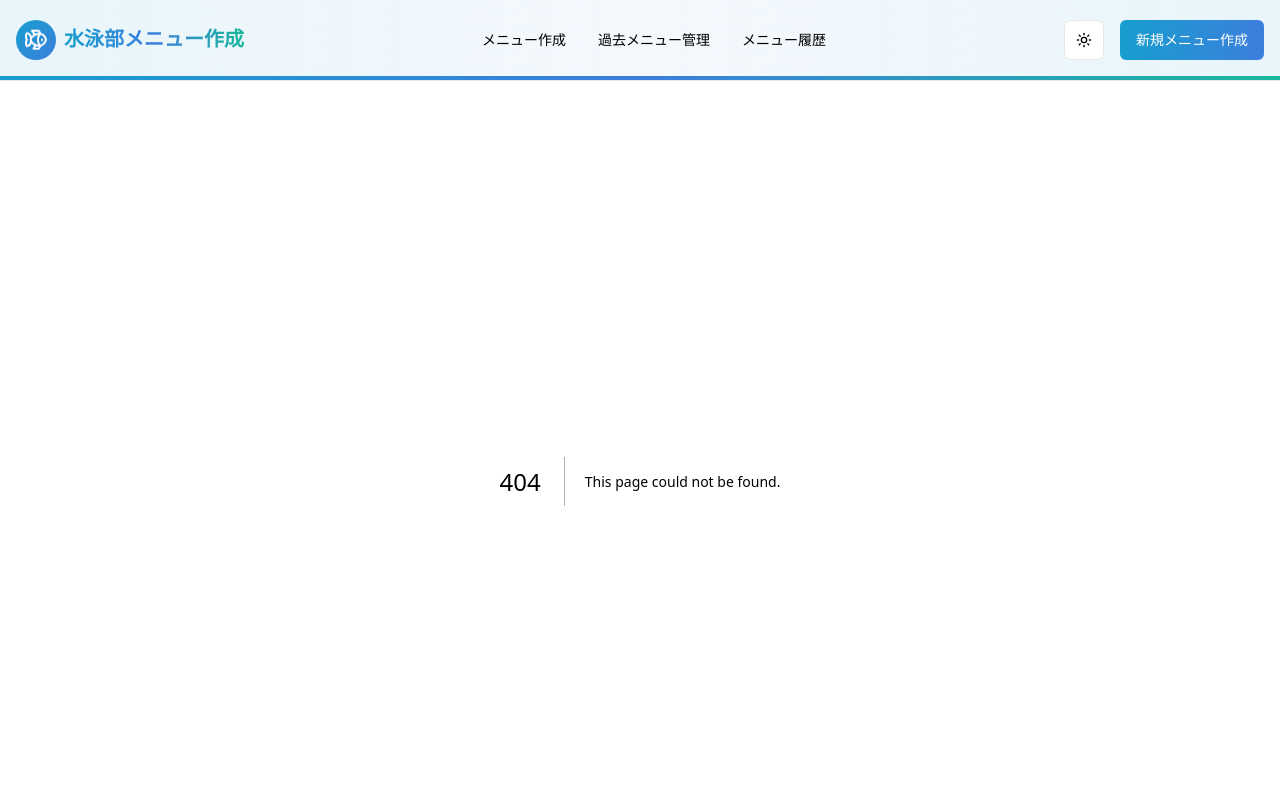
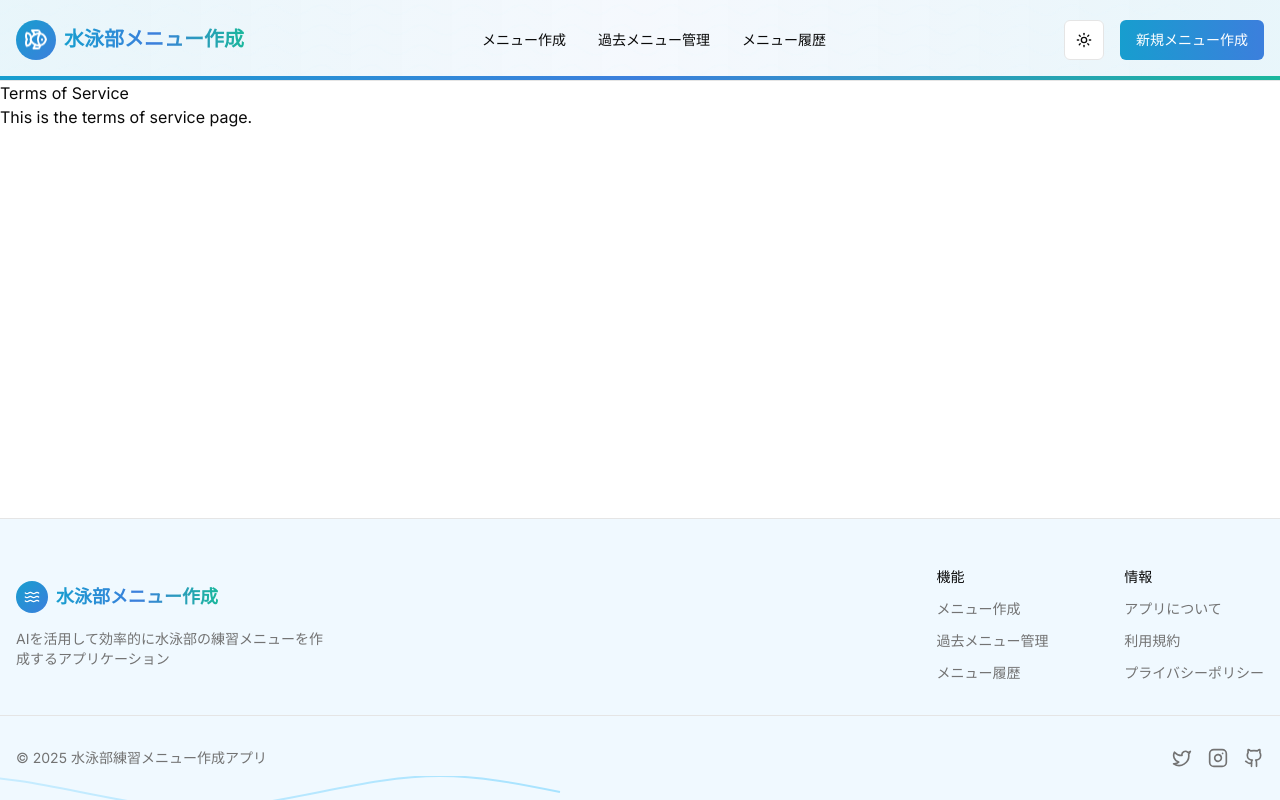
Before and after one commit to AtsunoriNagaya/swim_training_app, a Next.js app: page /terms in a window 1280 px wide. Before the commit this address had no page. Shown: the top 800 px of the page. Built offline with nearby package versions, Linux system fonts and the light colour scheme.

Commit message:
add pages

```diff
--- /dev/null
+++ b/app/about/page.tsx
@@ -0,0 +1,10 @@
+const AboutPage = () => {
+  return (
+    <div>
+      <h1>About</h1>
+      <p>This is the about page.</p>
+    </div>
+  );
+};
+
+export default AboutPage;
--- /dev/null
+++ b/app/privacy/page.tsx
@@ -0,0 +1,10 @@
+const PrivacyPage = () => {
+  return (
+    <div>
+      <h1>Privacy Policy</h1>
+      <p>This is the privacy policy page.</p>
+    </div>
+  );
+};
+
+export default PrivacyPage;
--- /dev/null
+++ b/app/terms/page.tsx
@@ -0,0 +1,10 @@
+const TermsPage = () => {
+  return (
+    <div>
+      <h1>Terms of Service</h1>
+      <p>This is the terms of service page.</p>
+    </div>
+  );
+};
+
+export default TermsPage;
```
Also changed, not shown: components/footer.tsx (line endings or trailing spaces), 1 other file (tests, documents, lock files or other folders).
